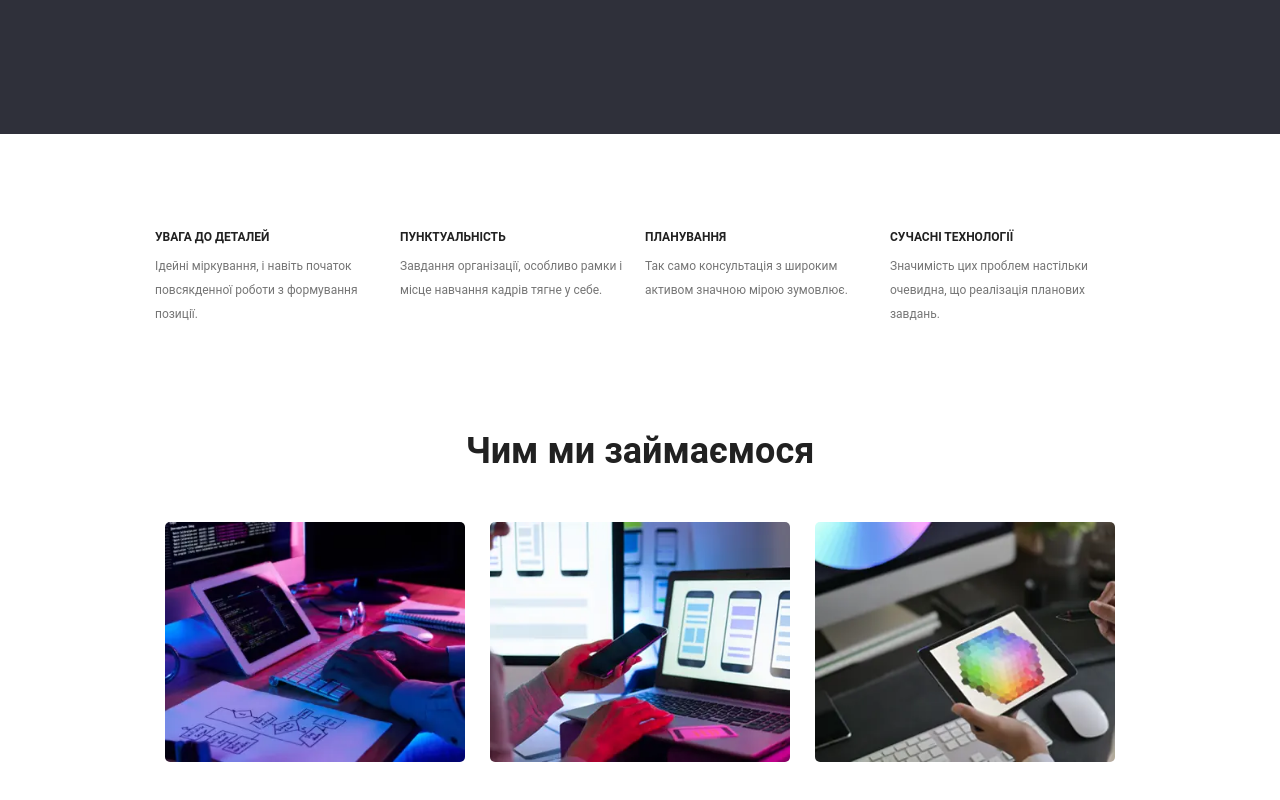
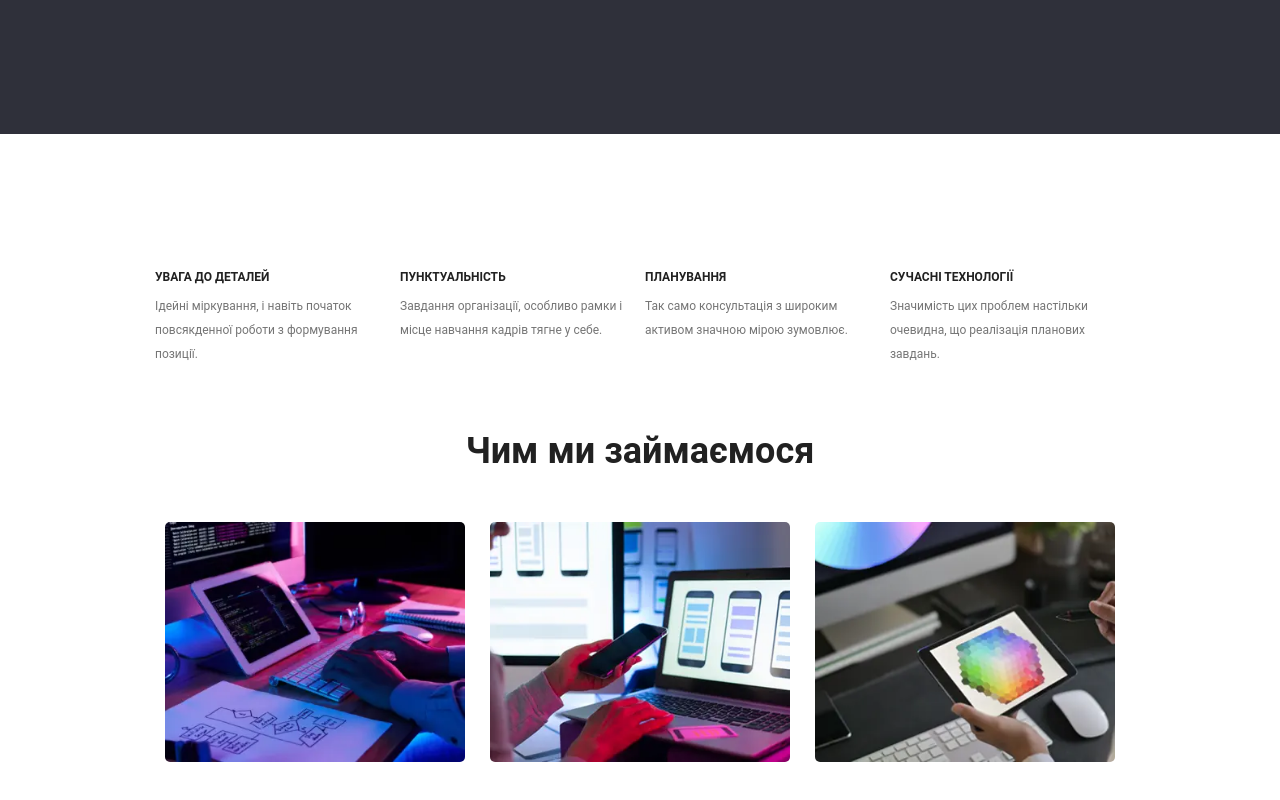
Before and after one commit to lamb-holy/WebStudio-project, a plain HTML site: page index.html in a window 1280 px wide. Shown: the part 746-1546 px from the top of the page. Drawn offline with Linux system fonts and the light colour scheme.

Commit message:
idk...........

```diff
--- a/css/main.css
+++ b/css/main.css
@@ -2,6 +2,9 @@ main {
     color: var(--coalBlack);
     font-family: "Roboto", sans-serif;
 }
+
+
+/* top section */
 
 .container_main-box {
     background-color: var(--darkBlue);
@@ -51,6 +54,9 @@ main {
     transform: scale(1.03);
 }
 
+
+/* why we section */
+
 .our-job_section {
     background-color: white;
     padding: 16px 8px;
@@ -72,6 +78,8 @@ main {
     margin-top: 80px;
     max-width: 235px;
     max-height: 50px;
+    position: relative;
+    padding-top: 40px;
 }
 
 .list-item_sg {
@@ -112,6 +120,9 @@ main {
 .image {
     border-radius: 5px;
 }
+
+
+/* our team section */
 
 .our-team_section {
     background-color: var(--white_gray);
@@ -164,4 +175,6 @@ main {
     transform: scale(1.03);
 }
 
+
+
 /* 1170x98  1170-(300*3)  270x72(98)  270x48(74) lamb;-; */
--- a/index.html
+++ b/index.html
@@ -39,20 +39,29 @@
                 <div class="our-job">
                     <ul class="our-job_list">
                         <li class="our-job_list-item">
+                            <div class="our-job_one">
                                 <strong class="list-item_sg">УВАГА ДО ДЕТАЛЕЙ</strong>
                                 <p class="list-item_p">Ідейні міркування, і навіть початок повсякденної роботи з формування позиції.</p>
+                            </div>
                         </li>
                         <li class="our-job_list-item">
+                            <div class="our-job_two">
                                 <strong class="list-item_sg">ПУНКТУАЛЬНІСТЬ</strong>
                                 <p class="list-item_p">Завдання організації, особливо рамки і місце навчання кадрів тягне у себе.</p>
+                            </div>
                         </li>
                         <li class="our-job_list-item">
+                            <div class="our-job_three">
                                 <strong class="list-item_sg">ПЛАНУВАННЯ</strong>
                                 <p class="list-item_p">Так само консультація з широким активом значною мірою зумовлює.</p>
+                            </div>
                         </li>
                         <li class="our-job_list-item">
+                            <div class="our-job_four">
                                 <strong class="list-item_sg">СУЧАСНІ ТЕХНОЛОГІЇ</strong>
                                 <p class="list-item_p">Значимість цих проблем настільки очевидна, що реалізація планових завдань.</p>
+                            </div>
+
                         </li>
                     </ul>
                     <h2 class="o-j_title">Чим ми займаємося</h2>
```
Also changed, not shown: images/antena.webp (added), images/antenna.webp (added). Lines whose indentation alone changed are shown as unchanged.
